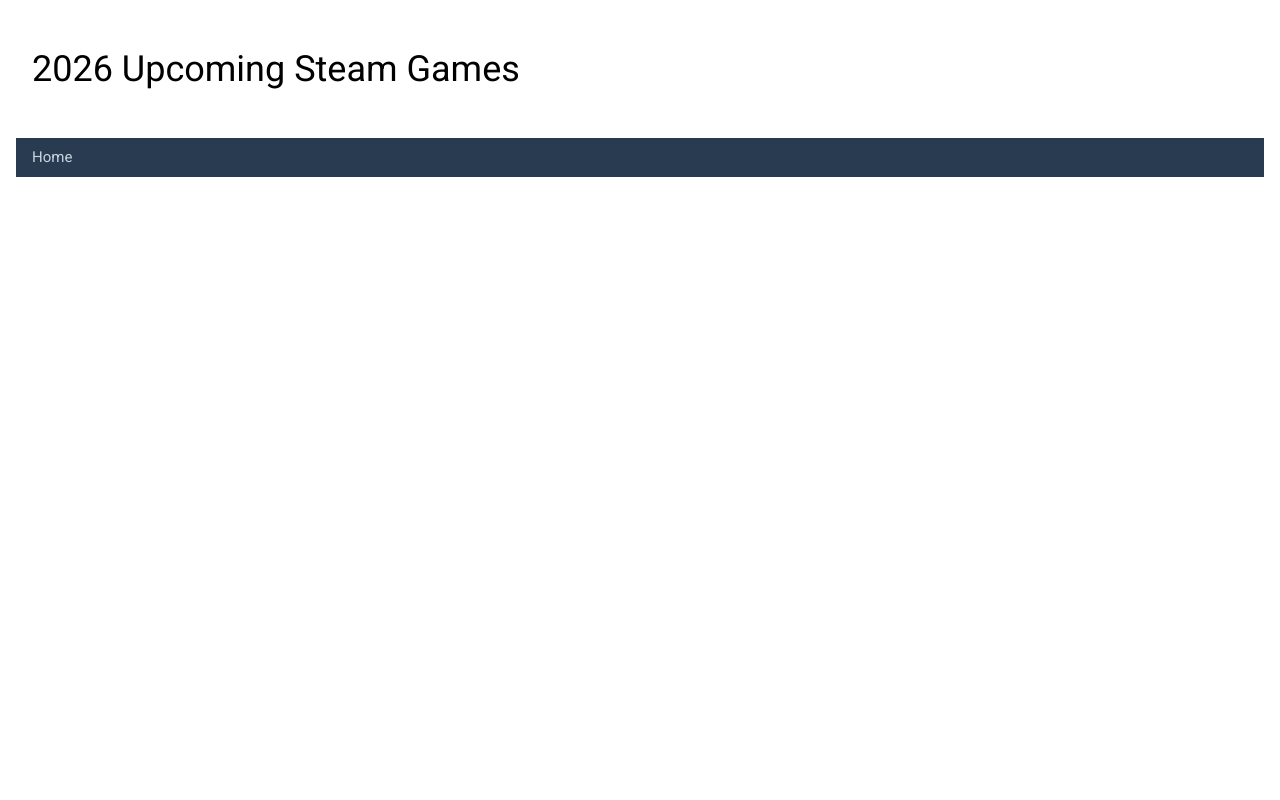
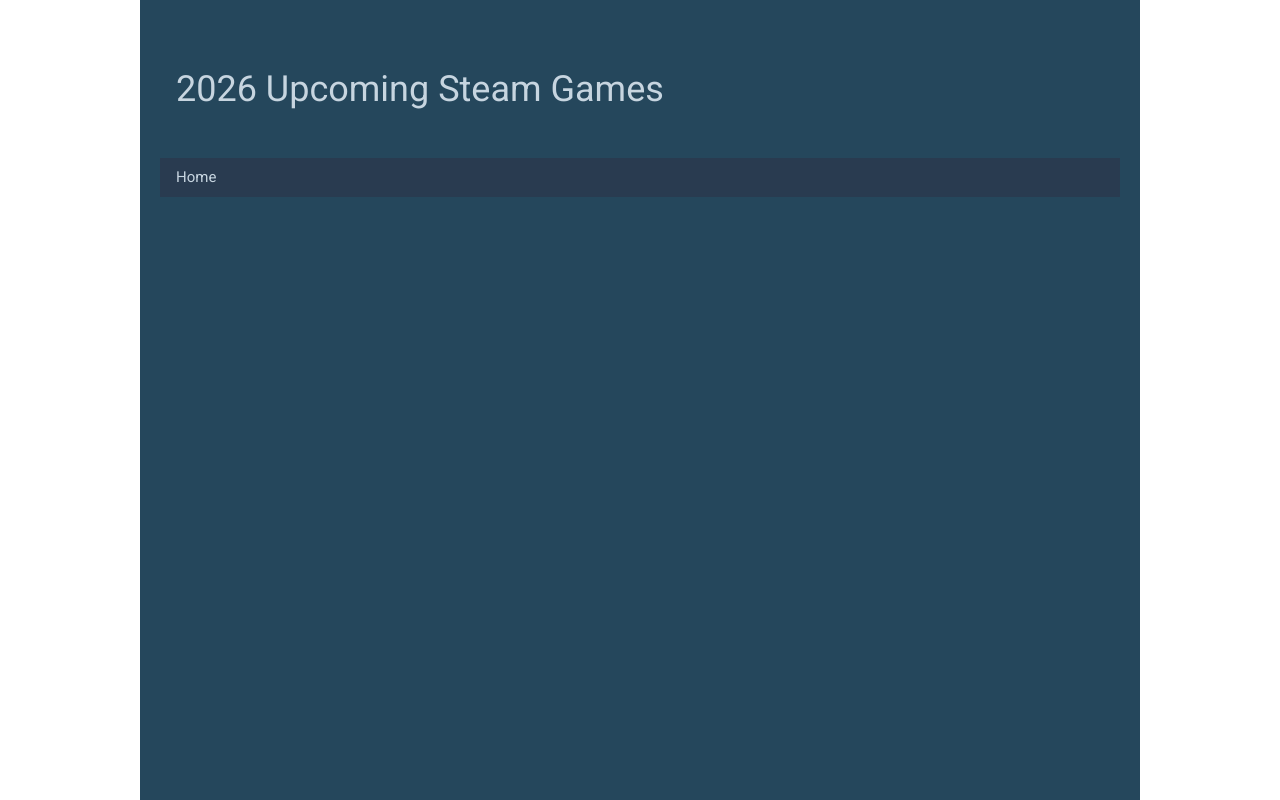
Before and after one commit to 24007eeeeeee/Flask_Steam_Games2, a Flask app: template templates/layout.html in a window 1280 px wide. Run offline with Flask 3, Linux system fonts and the light colour scheme; the template is opened without the code that fills it, so the values that code supplies are empty.

Commit message:
14 commit | images up, major progress in css

```diff
--- a/static/style.css
+++ b/static/style.css
@@ -7,3 +7,29 @@ body,h1,h2,h3,h4,h5,h6 {
     grid-template-columns: 1fr 1fr 1fr;
     gap: 2em;
 }
+
+/* all images are 100% */
+img{
+    width: 100%;
+}
+
+
+body {
+    background-size: cover;
+    background-attachment: fixed;
+    background-position: center;
+    margin: 0;
+    padding: 0;
+}
+
+/* This creates the dark, centered strip for your content */
+.main-container {
+    background-color: rgba(14, 51, 75, 0.9); /* Steam's signature dark blue, slightly transparent */
+    max-width: 1000px;
+    margin: 0 auto; /* Centers the container */
+    min-height: 100vh;
+    padding: 20px;
+    box-shadow: 0 0 50px rgba(255, 255, 255, 0.5);
+    color: #c7d5e0;
+}
+16:25
--- a/templates/home.html
+++ b/templates/home.html
@@ -6,8 +6,8 @@
     {% for game in results %}
     <div class="w3-cards-4">
         <!-- the name then the image -->
-         <h1>{{ game[1] }} {{ game[2] }}</h1>
-         <img src="{{ game[4] }}" alt="{{ game[2] }}"
+         <h1>{{ game[2] }}</h1>
+         <img src="{{ game[3] }}" alt="{{ game[2] }}">
     </div>
     {% endfor %}
   </div>
--- a/templates/layout.html
+++ b/templates/layout.html
@@ -9,15 +9,15 @@
     <title>Upcoming 2026 Steam Games</title>
 </head>
 <body class="w3-container">
-    <!-- Shared Header Bar -->
-     <header class="w3-container w3-padding-32">
+    <div class="main-container"> <header class="w3-container w3-padding-32">
             <h1>2026 Upcoming Steam Games</h1>
         </header>
-    <!-- Shared Navbar -->
+
         <nav class="w3-bar" style="background-color: #293b50; color: #c7d5e0;">
             <a href="/" class="w3-bar-item w3-button">Home</a>
         </nav>
+
         {% block body %}
         {% endblock %}
-</body>
+    </div> </body>
 </html>
```
Also changed, not shown: database.db, images/background.jpg (added). Lines whose indentation alone changed are shown as unchanged.
